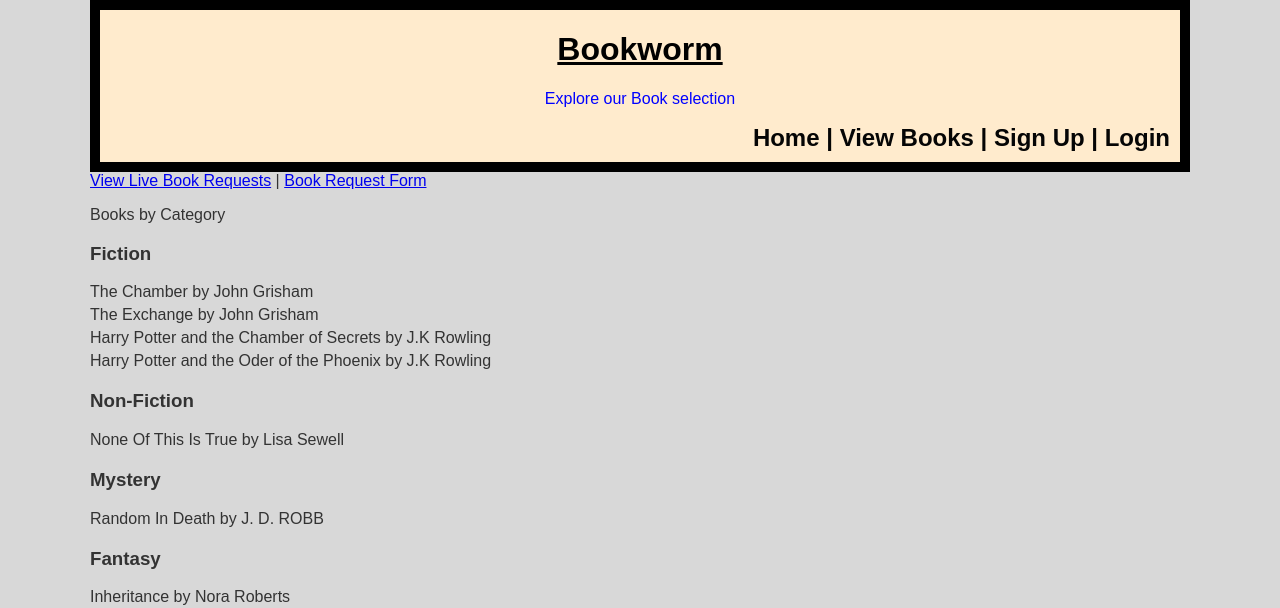
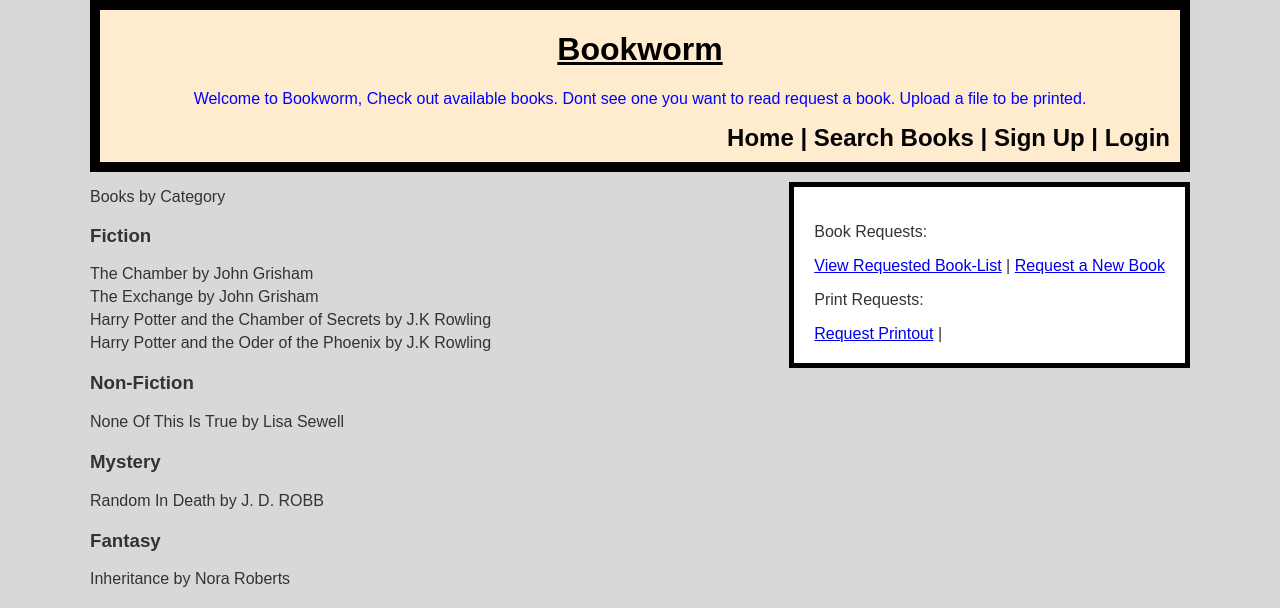
Before and after one commit to Craftyawesome/Bookworm-Library-Management, a Django app: page / in a window 1280 px wide. Shown: the top 608 px of the page. Run offline with Django 5.2, Linux system fonts and the light colour scheme; data comes from the database, SQL or seed files in the repository; both versions use the stored data as it was after the commit.

Commit message:
Changes
Small Detail Changes

```diff
--- a/libraryApp/templates/base.html
+++ b/libraryApp/templates/base.html
@@ -67,19 +67,15 @@
 
 <header class="header">
     <h1>Bookworm</h1>
-    <p>Explore our Book selection</p>
+    <p>Welcome to Bookworm, Check out available books. Dont see one you want to read request a book. Upload a file to be printed. </p>
     <h2>
         <a href="{% url 'home' %}">Home</a>
         <a>|</a>
-        <a href="{% url 'book_list' %}">View Books</a>
+        <a href="{% url 'book_list' %}">Search Books</a>
         <a>|</a>
         {% if user.is_authenticated %}
-            <a href="{% url 'print_request' %}">Request Printout</a>
+            <a href="#">Check-Out</a>
             <a>|</a>
-            {% if user.is_staff %}
-                <a href="{% url 'print_list' %}">View Requested Prints</a>
-                <a>|</a>
-            {% endif %}
             <form method="post" style="display: inline-block;" action="{% url 'logout' %}">
                 {% csrf_token %}
                 <button type="submit" class="link-button">Logout</button>
--- a/libraryApp/templates/home.html
+++ b/libraryApp/templates/home.html
@@ -18,6 +18,16 @@
     .book-list li {
     margin-bottom: 5px;
     }
+
+    div1, div2{
+        background-color: white;
+        border: 5px solid black;
+        float: right;
+        margin-top: 10px;
+        padding: 20px;
+        display: block;
+    }
+
 </style>
 
 {% extends 'base.html' %}
@@ -32,9 +42,22 @@
 
 <body>
     {% block content %}
-    <a href="genre_view">View Live Book Requests</a>
-    <a>|</a>
-    <a href="#">Book Request Form</a>
+    <div1>
+        <p>Book Requests:</p>
+        <a href="genre_view">View Requested Book-List</a>
+        <a>|</a>
+        <a href="#">Request a New Book</a>
+
+        <p>Print Requests:</p>
+        <a href="{% url 'print_request' %}">Request Printout</a>
+        <a>|</a>
+        {% if user.is_staff %}
+            <a href="{% url 'print_list' %}">View Requested Prints</a>
+            <a>|</a>
+        {% endif %}
+
+    </div1>
+
     <p>Books by Category </p>
 
     {% for genre, books in grouped_books.items %}
```
Also changed, not shown: db.sqlite3.
